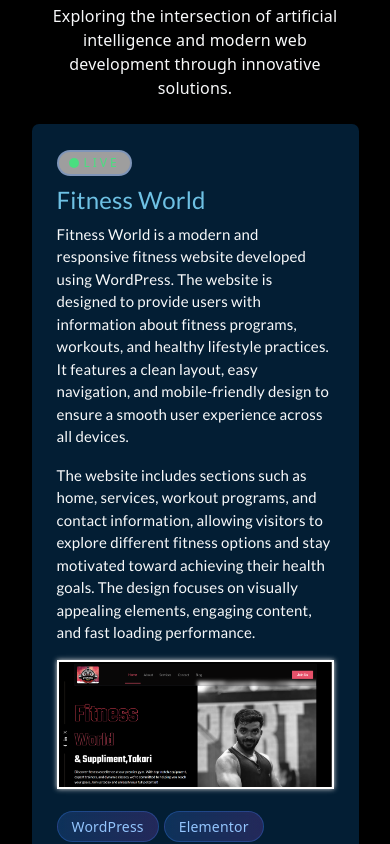
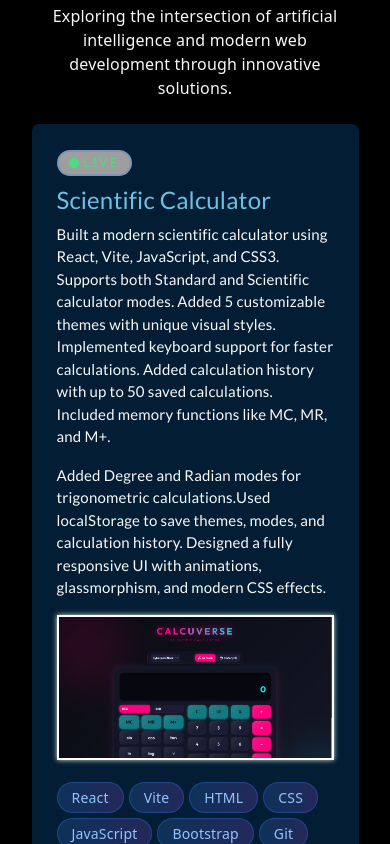
Before and after one commit to Its-Pranali/MyProfile, a React (Vite) app: page / in a window 390 px wide. Shown: the part 5960-6804 px from the top of the page. Built offline with nearby package versions, Linux system fonts and the light colour scheme; grey boxes are pictures that could not be loaded.

Commit message:
added projects

```diff
--- a/src/components/pages/Home.jsx
+++ b/src/components/pages/Home.jsx
@@ -383,7 +383,7 @@ function Home() {
                     </div>
 
                     <div className="row">
-                        {/* <div className="col-md-6 my-2">
+                        <div className="col-md-6 my-2">
                             <div className="project-container text-light">
                                 <button className="project-btn">Live</button>
                                 <h3 className="fitness-heading">Scientific Calculator</h3>
@@ -522,7 +522,7 @@ function Home() {
                                 </div>
 
                             </div>
-                        </div> */}
+                        </div>
 
                         <div className="col-md-6 my-2">
                             <div className="project-container text-light">
```
